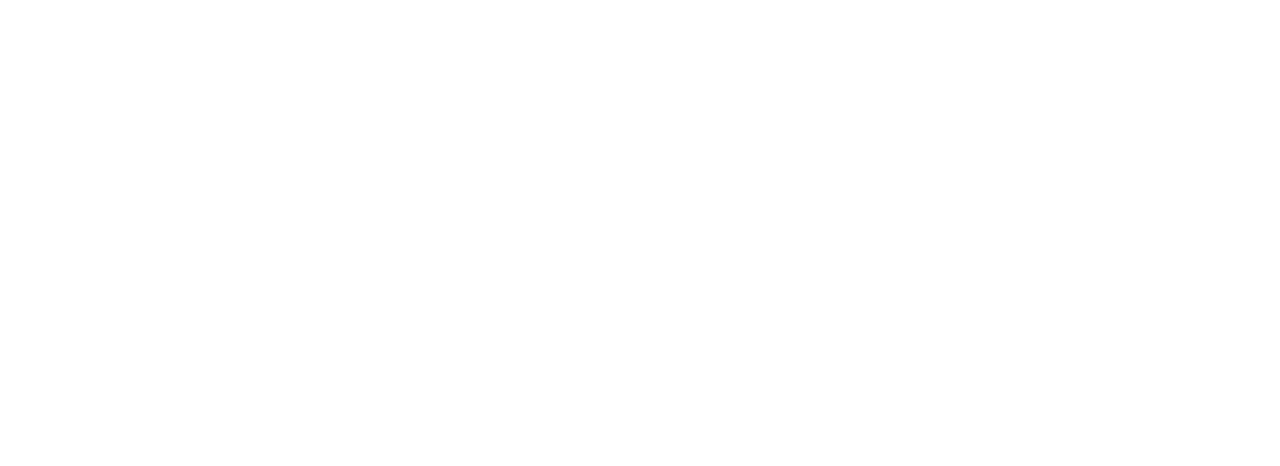
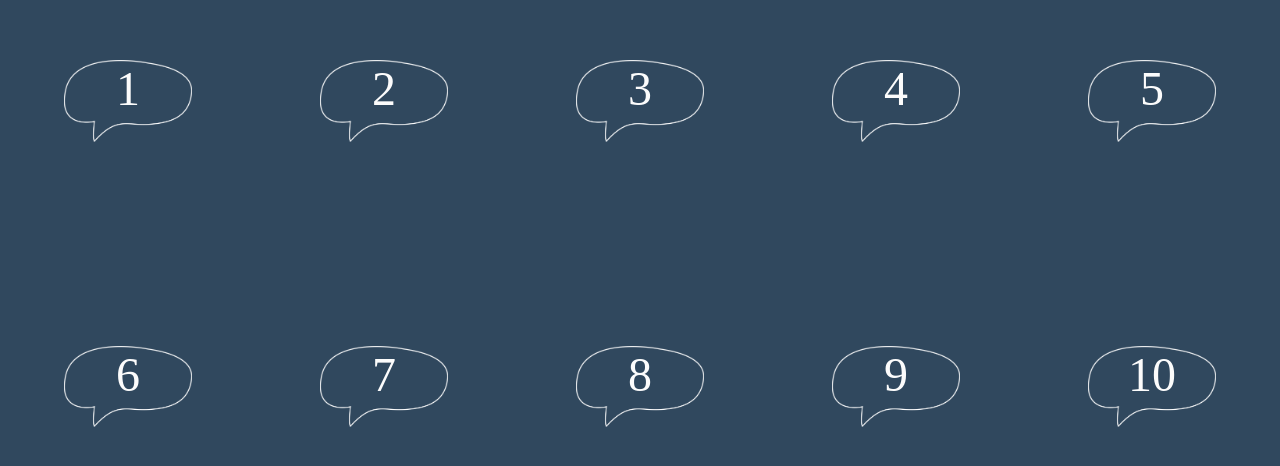
Before and after one commit to aeccher/projets6, a Vue app: page /enigmes in a window 1280 px wide. Before the commit this address had no page. Shown: the part 144-610 px from the top of the page. Built offline with nearby package versions, Linux system fonts and the light colour scheme.

Commit message:
page d'accueil des énigmes

```diff
--- a/src/router/index.js
+++ b/src/router/index.js
@@ -13,6 +13,7 @@ import Enigme9View from '../views/Enigme9View.vue'
 import Enigme10View from '../views/Enigme10View.vue'
 import FinView from '../views/FinView.vue'
 import ConnexionView from '../views/ConnexionView.vue'
+import AccueilEnigmesView from '../views/AccueilEnigmesView.vue'
 
 const router = createRouter({
   history: createWebHistory(import.meta.env.BASE_URL),
@@ -31,6 +32,7 @@ const router = createRouter({
     { path: '/enigme10', name: 'Enigme10', component: Enigme10View },
     { path: '/fin', name: 'Fin', component: FinView },
     { path: '/connexion', name: 'Connexion', component: ConnexionView },
+    { path: '/enigmes', name: 'AccueilEnigmes', component: AccueilEnigmesView },
   ]
 })
 
--- /dev/null
+++ b/src/views/AccueilEnigmesView.vue
@@ -0,0 +1,90 @@
+<template>
+  <main class="grid h-[900px] bg-bleu">
+    <div class="flex items-center justify-center">
+      <Router-Link to="/enigme1"
+        ><div class="relative flex items-center justify-center">
+          <img src="/src/assets/images/Bulle.webp" alt="Image d'une bulle de conversation" class="w-1/2 pt-10" />
+          <div class="absolute inset-0 flex items-center justify-center">
+            <p class="mt-4 font-playfair text-5xl text-blanc">1</p>
+          </div>
+        </div></Router-Link
+      >
+      <Router-Link to="/enigme2"
+        ><div class="relative flex items-center justify-center">
+          <img src="/src/assets/images/Bulle.webp" alt="Image d'une bulle de conversation" class="w-1/2 pt-10" />
+          <div class="absolute inset-0 flex items-center justify-center">
+            <p class="mt-4 font-playfair text-5xl text-blanc">2</p>
+          </div>
+        </div></Router-Link
+      >
+      <Router-Link to="/enigme3"
+        ><div class="relative flex items-center justify-center">
+          <img src="/src/assets/images/Bulle.webp" alt="Image d'une bulle de conversation" class="w-1/2 pt-10" />
+          <div class="absolute inset-0 flex items-center justify-center">
+            <p class="mt-4 font-playfair text-5xl text-blanc">3</p>
+          </div>
+        </div></Router-Link
+      >
+      <Router-Link to="/enigme4"
+        ><div class="relative flex items-center justify-center">
+          <img src="/src/assets/images/Bulle.webp" alt="Image d'une bulle de conversation" class="w-1/2 pt-10" />
+          <div class="absolute inset-0 flex items-center justify-center">
+            <p class="mt-4 font-playfair text-5xl text-blanc">4</p>
+          </div>
+        </div></Router-Link
+      >
+      <Router-Link to="/enigme5"
+        ><div class="relative flex items-center justify-center">
+          <img src="/src/assets/images/Bulle.webp" alt="Image d'une bulle de conversation" class="w-1/2 pt-10" />
+          <div class="absolute inset-0 flex items-center justify-center">
+            <p class="mt-4 font-playfair text-5xl text-blanc">5</p>
+          </div>
+        </div></Router-Link
+      >
+    </div>
+    <div class="flex justify-center">
+      <Router-Link to="/enigme6"
+        ><div class="relative flex items-center justify-center">
+          <img src="/src/assets/images/Bulle.webp" alt="Image d'une bulle de conversation" class="w-1/2 pt-10" />
+          <div class="absolute inset-0 flex items-center justify-center">
+            <p class="mt-4 font-playfair text-5xl text-blanc">6</p>
+          </div>
+        </div></Router-Link
+      >
+      <Router-Link to="/enigme7"
+        ><div class="relative flex items-center justify-center">
+          <img src="/src/assets/images/Bulle.webp" alt="Image d'une bulle de conversation" class="w-1/2 pt-10" />
+          <div class="absolute inset-0 flex items-center justify-center">
+            <p class="mt-4 font-playfair text-5xl text-blanc">7</p>
+          </div>
+        </div></Router-Link
+      >
+      <Router-Link to="/enigme8"
+        ><div class="relative flex items-center justify-center">
+          <img src="/src/assets/images/Bulle.webp" alt="Image d'une bulle de conversation" class="w-1/2 pt-10" />
+          <div class="absolute inset-0 flex items-center justify-center">
+            <p class="mt-4 font-playfair text-5xl text-blanc">8</p>
+          </div>
+        </div></Router-Link
+      >
+      <Router-Link to="/enigme9"
+        ><div class="relative flex items-center justify-center">
+          <img src="/src/assets/images/Bulle.webp" alt="Image d'une bulle de conversation" class="w-1/2 pt-10" />
+          <div class="absolute inset-0 flex items-center justify-center">
+            <p class="mt-4 font-playfair text-5xl text-blanc">9</p>
+          </div>
+        </div></Router-Link
+      >
+      <Router-Link to="/enigme10"
+        ><div class="relative flex items-center justify-center">
+          <img src="/src/assets/images/Bulle.webp" alt="Image d'une bulle de conversation" class="w-1/2 pt-10" />
+          <div class="absolute inset-0 flex items-center justify-center">
+            <p class="mt-4 font-playfair text-5xl text-blanc">10</p>
+          </div>
+        </div></Router-Link
+      >
+    </div>
+  </main>
+</template>
+
+<script></script>
--- a/src/views/AccueilView.vue
+++ b/src/views/AccueilView.vue
@@ -7,7 +7,7 @@
       </div>
     </div>
 
-    <Router-Link to="/consignes">
+    <Router-Link to="/enigmes">
       <button class="font-Lato m-auto flex h-10 items-center justify-center rounded-lg bg-orange px-20 text-blanc">
         Commencer
       </button></Router-Link
--- a/src/views/Enigme10View.vue
+++ b/src/views/Enigme10View.vue
@@ -53,7 +53,7 @@ export default {
           icon: "success",
           title: "Félicitations!",
           text: "Mot correct. Bravo! Vous avez résolu l'énigme.",
-          confirmButtonColor: "#3e9399",
+          confirmButtonColor: "#30485E",
           customClass: {
             title: "swal-title-custom-class", // Classe pour personnaliser le style du titre
             content: "swal-content-custom-class", // Classe pour personnaliser le style du contenu/texte
@@ -64,8 +64,8 @@ export default {
             icon: "info",
             title: "L'alphabet militaire de l'OTAN",
             html: "<div style=\"text-align: left;\">L'alphabet militaire de l'OTAN est un ensemble de mots distincts utilisés pour coder et décoder les messages. Il est utilisé par les forces armées de nombreux pays, ainsi que par les radioamateurs et d'autres professionnels qui doivent communiquer de manière claire et concise.</div>",
-            confirmButtonColor: "#3e9399",
-            iconColor: "#3e9399",
+            confirmButtonColor: "#30485E",
+            iconColor: "#30485E",
             customClass: {
               title: "swal-title-custom-class", // Classe pour personnaliser le style du titre
               content: "swal-content-custom-class", // Classe pour personnaliser le style du contenu/texte
@@ -80,7 +80,7 @@ export default {
           icon: "error",
           title: "Erreur",
           text: "Mot incorrect! Veuillez réessayer pour entrer le mot correct.",
-          confirmButtonColor: "#3e9399",
+          confirmButtonColor: "#30485E",
           customClass: {
             title: "swal-title-custom-class", // Classe pour personnaliser le style du titre
             content: "swal-content-custom-class", // Classe pour personnaliser le style du contenu/texte
```
